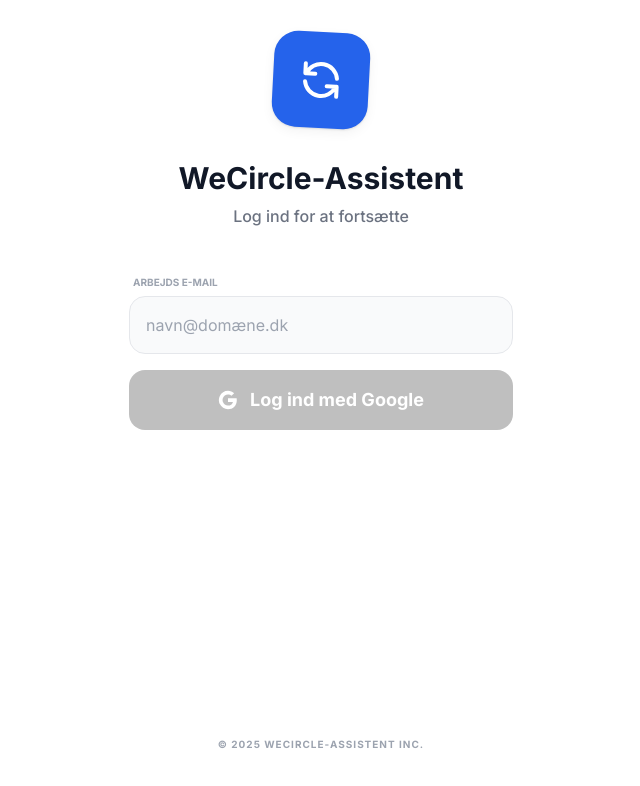
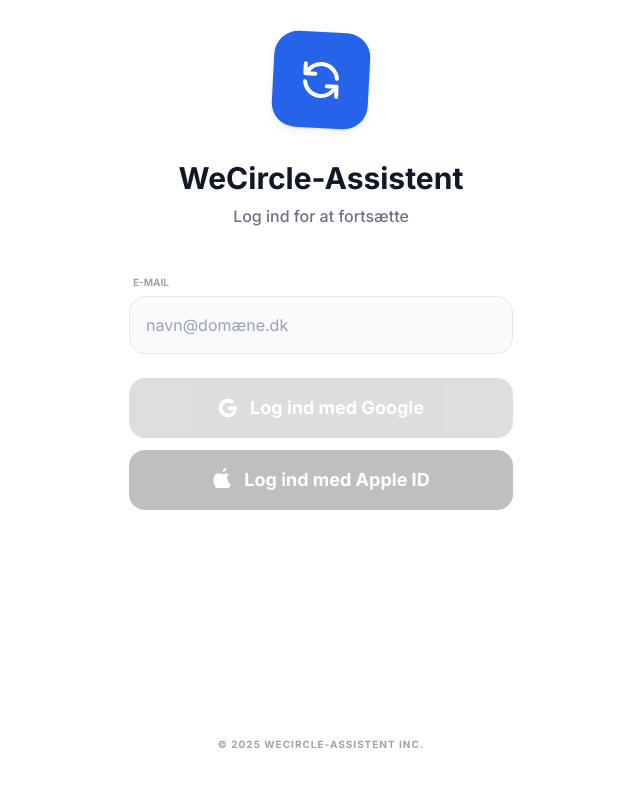
Before and after one commit to simonellefsen/wecircle-assistent, a React (Vite) app: page / in a window 1280 px wide. Shown: the top 786 px of the page, without its empty margins (319-959 px from the left). Built offline with nearby package versions, Linux system fonts and the light colour scheme.

Commit message:
add apple login and some extra fields

```diff
--- a/App.tsx
+++ b/App.tsx
@@ -57,11 +57,14 @@
 const LoginScreen: React.FC<{ onLogin: (email: string) => void }> = ({ onLogin }) => {
   const [email, setEmail] = useState('');
   const [error, setError] = useState<string | null>(null);
-  const [isLoading, setIsLoading] = useState(false);
+  const [isLoading, setIsLoading] = useState<string | null>(null); // 'google' | 'apple' | null
 
-  const handleLogin = (e: React.FormEvent) => {
-    e.preventDefault();
-    setIsLoading(true);
+  const handleLogin = (provider: 'google' | 'apple') => {
+    if (!email) {
+      setError("Indtast venligst din e-mail først.");
+      return;
+    }
+    setIsLoading(provider);
     setError(null);
 
     // Simulate OAuth handshake
@@ -71,7 +74,7 @@
         onLogin(lowerEmail);
       } else {
         setError("Adgang nægtet. Din e-mail er ikke på listen over godkendte brugere.");
-        setIsLoading(false);
+        setIsLoading(null);
       }
     }, 1200);
   };
@@ -89,9 +92,9 @@
         <p className="text-gray-500 font-medium">Log ind for at fortsætte</p>
       </div>
 
-      <form onSubmit={handleLogin} className="w-full max-w-sm space-y-4">
+      <div className="w-full max-w-sm space-y-4">
         <div className="space-y-1">
-          <label className="text-[10px] font-bold text-gray-400 uppercase ml-1">Arbejds e-mail</label>
+          <label className="text-[10px] font-bold text-gray-400 uppercase ml-1">e-mail</label>
           <input
             type="email"
             value={email}
@@ -103,17 +106,19 @@
         </div>
 
         {error && (
-          <div className="bg-red-50 text-red-600 p-3 rounded-xl text-xs font-semibold border border-red-100 animate-in shake duration-300">
+          <div className="bg-red-50 text-red-600 p-3 rounded-xl text-xs font-semibold border border-red-100 animate-in shake duration-300 text-center">
             {error}
           </div>
         )}
 
+        <div className="space-y-3 pt-2">
           <button
-          type="submit"
-          disabled={isLoading || !email}
-          className="w-full bg-[#808080] text-white py-4 rounded-2xl font-bold text-lg flex items-center justify-center gap-3 active:scale-[0.98] transition-all disabled:opacity-50"
+            type="button"
+            disabled={!!isLoading || !email}
+            onClick={() => handleLogin('google')}
+            className="w-full bg-[#BDBDBD] text-white py-4 rounded-2xl font-bold text-lg flex items-center justify-center gap-3 active:scale-[0.98] transition-all disabled:opacity-50"
           >
-          {isLoading ? (
+            {isLoading === 'google' ? (
               <svg className="animate-spin h-5 w-5 text-white" fill="none" viewBox="0 0 24 24">
                 <circle className="opacity-25" cx="12" cy="12" r="10" stroke="currentColor" strokeWidth="4"></circle>
                 <path className="opacity-75" fill="currentColor" d="M4 12a8 8 0 018-8V0C5.373 0 0 5.373 0 12h4zm2 5.291A7.962 7.962 0 014 12H0c0 3.042 1.135 5.824 3 7.938l3-2.647z"></path>
@@ -130,9 +135,31 @@
               </>
             )}
           </button>
-      </form>
 
-      <p className="mt-auto text-[10px] text-gray-400 font-bold uppercase tracking-widest pb-4">
+          <button
+            type="button"
+            disabled={!!isLoading || !email}
+            onClick={() => handleLogin('apple')}
+            className="w-full bg-[#808080] text-white py-4 rounded-2xl font-bold text-lg flex items-center justify-center gap-3 active:scale-[0.98] transition-all disabled:opacity-50"
+          >
+            {isLoading === 'apple' ? (
+              <svg className="animate-spin h-5 w-5 text-white" fill="none" viewBox="0 0 24 24">
+                <circle className="opacity-25" cx="12" cy="12" r="10" stroke="currentColor" strokeWidth="4"></circle>
+                <path className="opacity-75" fill="currentColor" d="M4 12a8 8 0 018-8V0C5.373 0 0 5.373 0 12h4zm2 5.291A7.962 7.962 0 014 12H0c0 3.042 1.135 5.824 3 7.938l3-2.647z"></path>
+              </svg>
+            ) : (
+              <>
+                <svg className="w-5 h-5 mb-1" viewBox="0 0 384 512" fill="currentColor">
+                  <path d="M318.7 268.7c-.2-36.7 16.4-64.4 50-84.8-18.8-26.9-47.2-41.7-84.7-44.6-35.5-2.8-74.3 21.8-88.5 21.8-11.4 0-53.8-24.3-89.8-23.6-47.5 1-89.2 27.2-113 70.3-48.4 87.4-12.4 217.3 35.1 285.4 23.3 33.7 51.5 71.3 87.7 70.1 34.6-1.2 47.9-22.3 89.8-22.3 41.9 0 54 22.3 90.5 21.6 37.1-.6 61.6-33.8 85-67.6 27.1-39.2 38.3-77.2 38.6-79.2-.8-.4-74.3-28.5-74.7-106.6zM280.4 71.5c16.1-19.4 26.9-46.3 23.9-73.1-23.3 1-51.2 15.6-67.9 35-14.9 17.2-28 44.2-24.4 70.5 26.1 2 52.3-13.1 68.4-32.4z"/>
+                </svg>
+                Log ind med Apple ID
+              </>
+            )}
+          </button>
+        </div>
+      </div>
+
+      <p className="mt-auto text-[10px] text-gray-400 font-bold uppercase tracking-widest pb-4 text-center">
         &copy; 2025 WECIRCLE-ASSISTENT INC.
       </p>
     </div>
@@ -322,6 +349,9 @@
           type: result.type,
           color: result.color,
           size: result.size,
+          material: result.material,
+          condition: result.condition,
+          style: result.style,
         },
         similarLink: result.similarLink
       });
@@ -338,12 +368,22 @@
     setIsAnalyzing(true);
     setAnalysisError(null);
     try {
-      const context = `Mærke: ${reviewItem.details?.brand}, Type: ${reviewItem.details?.type}, Farve: ${reviewItem.details?.color}, Størrelse: ${reviewItem.details?.size}. Beskrivelse: ${reviewItem.description}`;
+      const context = `Mærke: ${reviewItem.details?.brand}, Type: ${reviewItem.details?.type}, Farve: ${reviewItem.details?.color}, Størrelse: ${reviewItem.details?.size}, Materiale: ${reviewItem.details?.material}, Stand: ${reviewItem.details?.condition}, Stil: ${reviewItem.details?.style}. Beskrivelse: ${reviewItem.description}`;
       const result = await analyzeItem(reviewItem.photos, settings, context);
       setReviewItem({
         ...reviewItem,
         price: result.price,
         description: result.description,
+        details: {
+          ...reviewItem.details,
+          brand: result.brand || reviewItem.details?.brand,
+          type: result.type || reviewItem.details?.type,
+          color: result.color || reviewItem.details?.color,
+          size: result.size || reviewItem.details?.size,
+          material: result.material || reviewItem.details?.material,
+          condition: result.condition || reviewItem.details?.condition,
+          style: result.style || reviewItem.details?.style,
+        },
         similarLink: result.similarLink || reviewItem.similarLink
       });
     } catch (error: any) {
@@ -485,8 +525,16 @@
 
             <section className="bg-white rounded-2xl p-4 ios-shadow space-y-4">
               <h2 className="text-xs font-bold text-gray-400 uppercase tracking-wider">Produktdetaljer</h2>
-              <div className="grid grid-cols-2 gap-4">
-                {[ { label: 'Mærke', key: 'brand' }, { label: 'Type', key: 'type' }, { label: 'Farve', key: 'color' }, { label: 'Størrelse', key: 'size' }].map((field) => (
+              <div className="grid grid-cols-2 gap-x-4 gap-y-3">
+                {[
+                  { label: 'Mærke', key: 'brand' },
+                  { label: 'Type', key: 'type' },
+                  { label: 'Farve', key: 'color' },
+                  { label: 'Størrelse', key: 'size' },
+                  { label: 'Materiale', key: 'material' },
+                  { label: 'Stand', key: 'condition' },
+                  { label: 'Stil', key: 'style' }
+                ].map((field) => (
                   <div key={field.key} className="space-y-1">
                     <label className="text-[10px] font-bold text-gray-400 uppercase px-1">{field.label}</label>
                     <input type="text" value={reviewItem.details?.[field.key as keyof typeof reviewItem.details] || ''} onChange={(e) => updateDetailAndDescription(field.key as keyof CircleItem['details'], e.target.value)} placeholder="Mangler..." className={`w-full bg-gray-50 border rounded-xl p-3 text-sm font-medium focus:outline-none focus:ring-2 focus:ring-blue-500 transition-colors ${isDetailMissing(reviewItem.details?.[field.key as keyof typeof reviewItem.details] as string | undefined) ? 'border-orange-200 bg-orange-50/30 text-orange-800 placeholder-orange-300' : 'border-gray-100 text-gray-700'}`} />
@@ -573,7 +621,15 @@
                   </select>
                 </div>
                 <div className="space-y-1">
+                  <div className="flex items-center gap-1">
                     <label className="text-[10px] font-bold text-gray-400 uppercase px-1">Model</label>
+                    <div className="group relative">
+                      <svg className="w-3 h-3 text-gray-300 cursor-help" fill="currentColor" viewBox="0 0 20 20"><path fillRule="evenodd" d="M18 10a8 8 0 11-16 0 8 8 0 0116 0zm-7-4a1 1 0 11-2 0 1 1 0 012 0zM9 9a1 1 0 000 2v3a1 1 0 001 1h1a1 1 0 100-2v-3a1 1 0 00-1-1H9z" clipRule="evenodd" /></svg>
+                      <div className="absolute left-0 bottom-full mb-2 hidden group-hover:block bg-gray-800 text-white text-[10px] p-2 rounded shadow-lg whitespace-nowrap z-[60]">
+                        Udbyder: {selectedProviderInfo?.name}<br/>ID: {settings.model}
+                      </div>
+                    </div>
+                  </div>
                   <select
                     value={settings.model}
                     onChange={(e) => saveSettings({ ...settings, model: e.target.value })}
@@ -583,6 +639,10 @@
                       <option key={m.id} value={m.id}>{m.name}</option>
                     ))}
                   </select>
+                  <p className="text-[10px] text-gray-400 font-medium px-1 flex items-center gap-1.5 mt-1">
+                    <span className="w-1.5 h-1.5 rounded-full bg-green-500"></span>
+                    Aktiv: {selectedProviderInfo?.name} — ID: <code className="bg-gray-100 px-1 rounded">{settings.model}</code>
+                  </p>
                 </div>
                 {selectedProviderInfo?.apiKeyUrl && (
                   <div className="pt-2 px-1">
--- a/constants.ts
+++ b/constants.ts
@@ -54,8 +54,9 @@
   customPrompt: `Identificer tøjet/genstanden på billedet/billederne.
 Giv en beskrivelse på én linje på {language} (maks. 58 tegn), der indeholder mærke, type, farve og størrelse.
 Foreslå en rimelig genbrugspris i {currency}.
-Hvis mærke, type, farve eller størrelse ikke kan identificeres med sikkerhed, skal du skrive "Ukendt" i det pågældende felt.
-Returner resultatet strengt som JSON med nøglerne: 'description', 'price', 'brand', 'type', 'color', 'size'.`,
+Identificer også materiale, stand og stil.
+Hvis mærke, type, farve, størrelse, materiale, stand eller stil ikke kan identificeres med sikkerhed, skal du skrive "Ukendt" i det pågældende felt.
+Returner resultatet strengt som JSON med nøglerne: 'description', 'price', 'brand', 'type', 'color', 'size', 'material', 'condition', 'style'.`,
 };
 
 export const LANGUAGES = ['Dansk', 'English', 'Svenska', 'Norsk', 'Deutsch'];
--- a/metadata.json
+++ b/metadata.json
@@ -1,4 +1,3 @@
-
 {
   "name": "WeCircle Assistent",
   "description": "Your AI companion for circular sales. Identify items, estimate prices, and generate perfect listing descriptions instantly.",
--- a/types.ts
+++ b/types.ts
@@ -19,6 +19,9 @@
     type?: string;
     color?: string;
     size?: string;
+    material?: string;
+    condition?: string;
+    style?: string;
   };
   similarLink?: string;
 }
@@ -30,5 +33,8 @@
   type: string;
   color: string;
   size: string;
+  material: string;
+  condition: string;
+  style: string;
   similarLink?: string;
 }
```
Also changed, not shown: services/aiService.ts (+4 -3 lines). Lines whose indentation alone changed are shown as unchanged.
